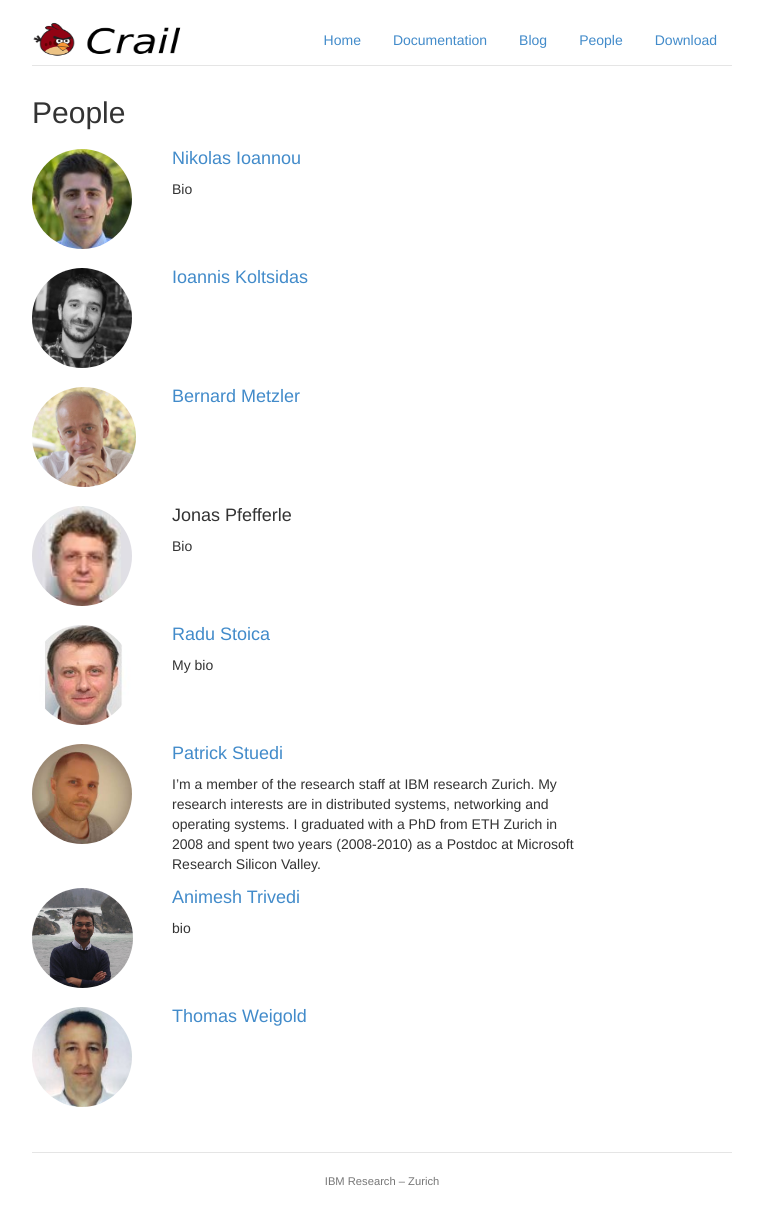
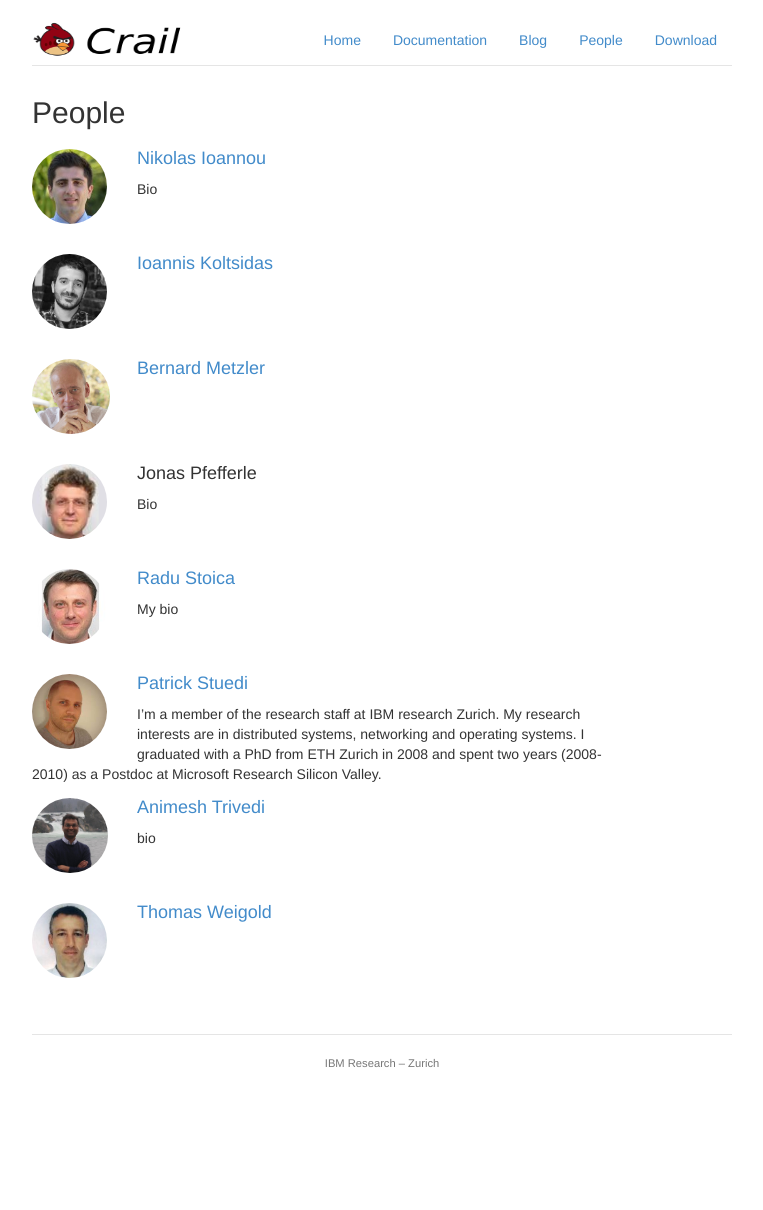
Before and after one commit to apache/incubator-crail-website, a Jekyll site: the page built from people.html, in a window 1280 px wide. Shown: the whole page, without its empty margins (258-1021 px from the left). Built offline with Jekyll 4.4.1, drawn with Linux system fonts in a browser that asks for light colours; after the commit the page ends 1092 px from its top, so only the background shows below that.

Commit message:
Reduced person image size

```diff
--- a/css/group.css
+++ b/css/group.css
@@ -104,21 +104,21 @@ dl.people dl {
   width: 100%;
   clear: both;
   overflow: hidden;
+  margin: 0;
 }
 
 dl.people dt {
   clear: both;
   float: left;
   content: " ";
-  width: 20%;
-  padding: 0;
-  margin-bottom: 1em;
+  width: 15%;
+  margin-bottom: 2em;
+  margin: 0;
 }
 
 dl.people dd {
-  width: 80%;
-  margin-left: 0;
-  min-height: 7.5em;
+  width: 85%;
+  min-height: 6.5em;
   margin-bottom: 1em;
 }
 
--- a/people.html
+++ b/people.html
@@ -11,9 +11,7 @@ title: People
         {% for person in people %}
              <dt class="person">
              {% if person.image %}
-                 <figure>
-                   <img class="img-circle" src="{{ site.base }}/{{ person.image }}" alt=" {{ person.name }} " style="height:100px;">
-                 </figure>
+                   <img class="img-circle" src="{{ site.base }}/{{ person.image }}" alt=" {{ person.name }} " style="height:75px;">
              {% endif %}
              </dt>
              <dd class="person">
```
